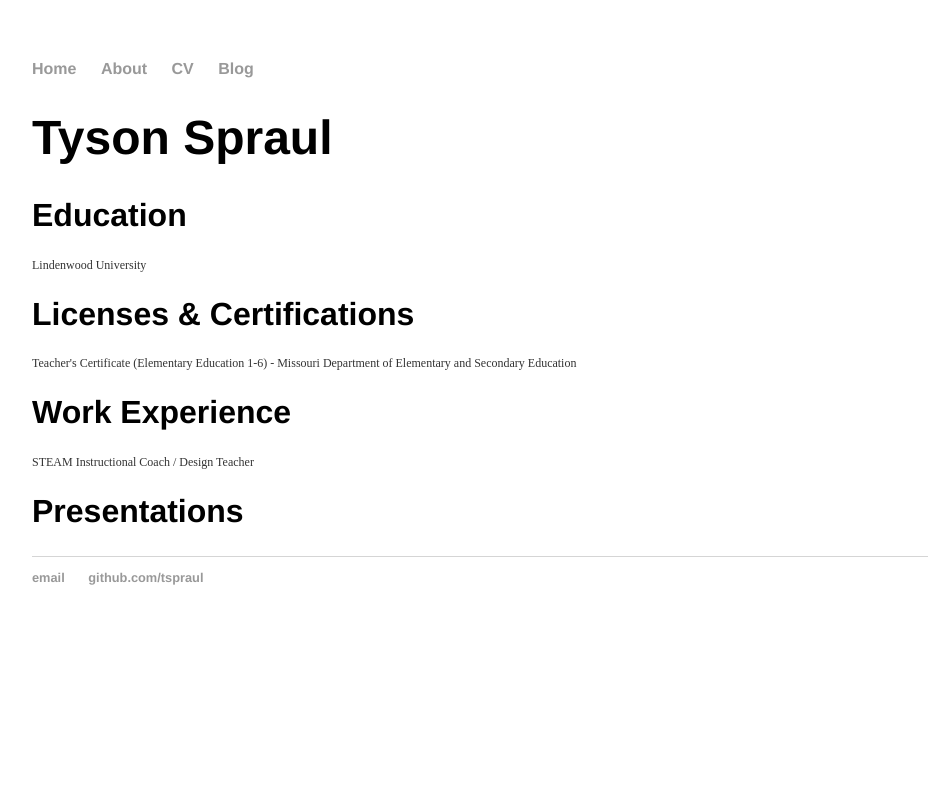
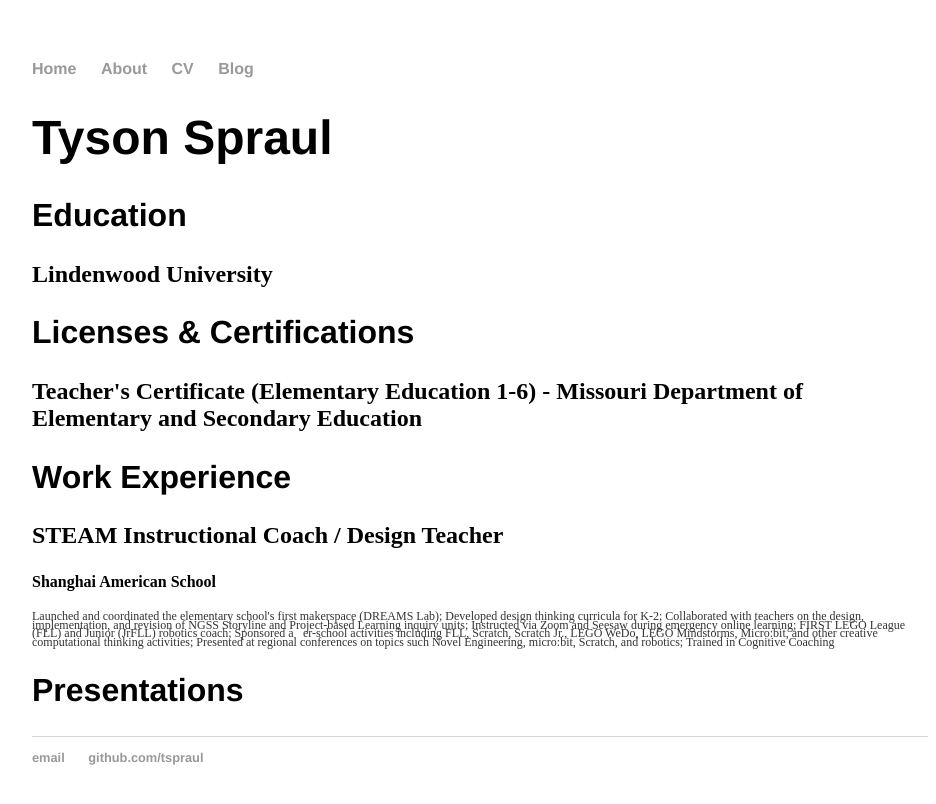
Before and after one commit to tspraul/tspraul, a Jekyll site: the page built from cv/index.html, in a window 1280 px wide. Shown: the top 804 px of the page, without its empty margins (160-1096 px from the left). Built offline with Jekyll 4.4.1, drawn with Linux system fonts in a browser that asks for light colours.

Commit message:
Update index.html

```diff
--- a/cv/index.html
+++ b/cv/index.html
@@ -4,12 +4,20 @@ title: CV
 ---
 	<h1>Tyson Spraul</h1>
 <div class="blurb">
-	<h2>Education</h2>
-	<p>Lindenwood University</p>
-	<h2>Licenses & Certifications</h2>
-	<p>Teacher's Certificate (Elementary Education 1-6) - Missouri Department of Elementary and Secondary Education</p>
-	<h2>Work Experience</h2>
-	<p>STEAM Instructional Coach / Design Teacher</p>
-	<h2>Presentations</h2>
-	<p></p>
+		<h2>Education</h2>
+			<h3>Lindenwood University</h3>
+		<h2>Licenses & Certifications</h2>
+			<h3>Teacher's Certificate (Elementary Education 1-6) - Missouri Department of Elementary and Secondary Education</h3>
+		<h2>Work Experience</h2>
+			<h3>STEAM Instructional Coach / Design Teacher</h3>
+				<h4>Shanghai American School</h4>
+					<p>Launched and coordinated the elementary school's first makerspace (DREAMS Lab);
+					Developed design thinking curricula for K-2; Collaborated with teachers on the design, implementation, and revision of NGSS Storyline and Project-based Learning inquiry units;
+					Instructed via Zoom and Seesaw during emergency online learning;
+					FIRST LEGO League (FLL) and Junior (JrFLL) robotics coach;
+					Sponsored aer-school activities including FLL, Scratch, Scratch Jr., LEGO WeDo, LEGO Mindstorms, Micro:bit, and other creative computational thinking activities;
+					Presented at regional conferences on topics such Novel Engineering, micro:bit, Scratch, and robotics;
+					Trained in Cognitive Coaching</p>
+		<h2>Presentations</h2>
+			<p></p>
 </div>
```
